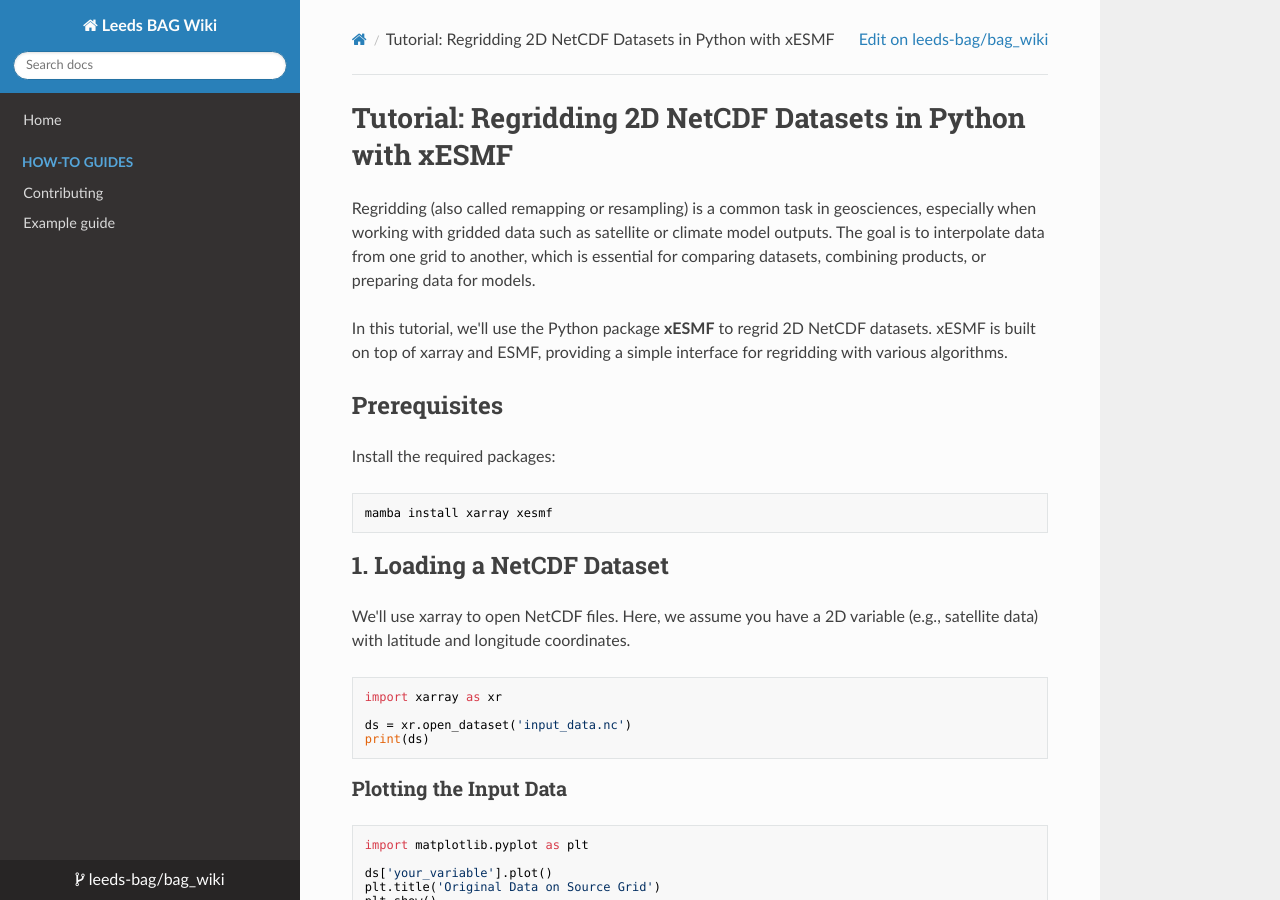
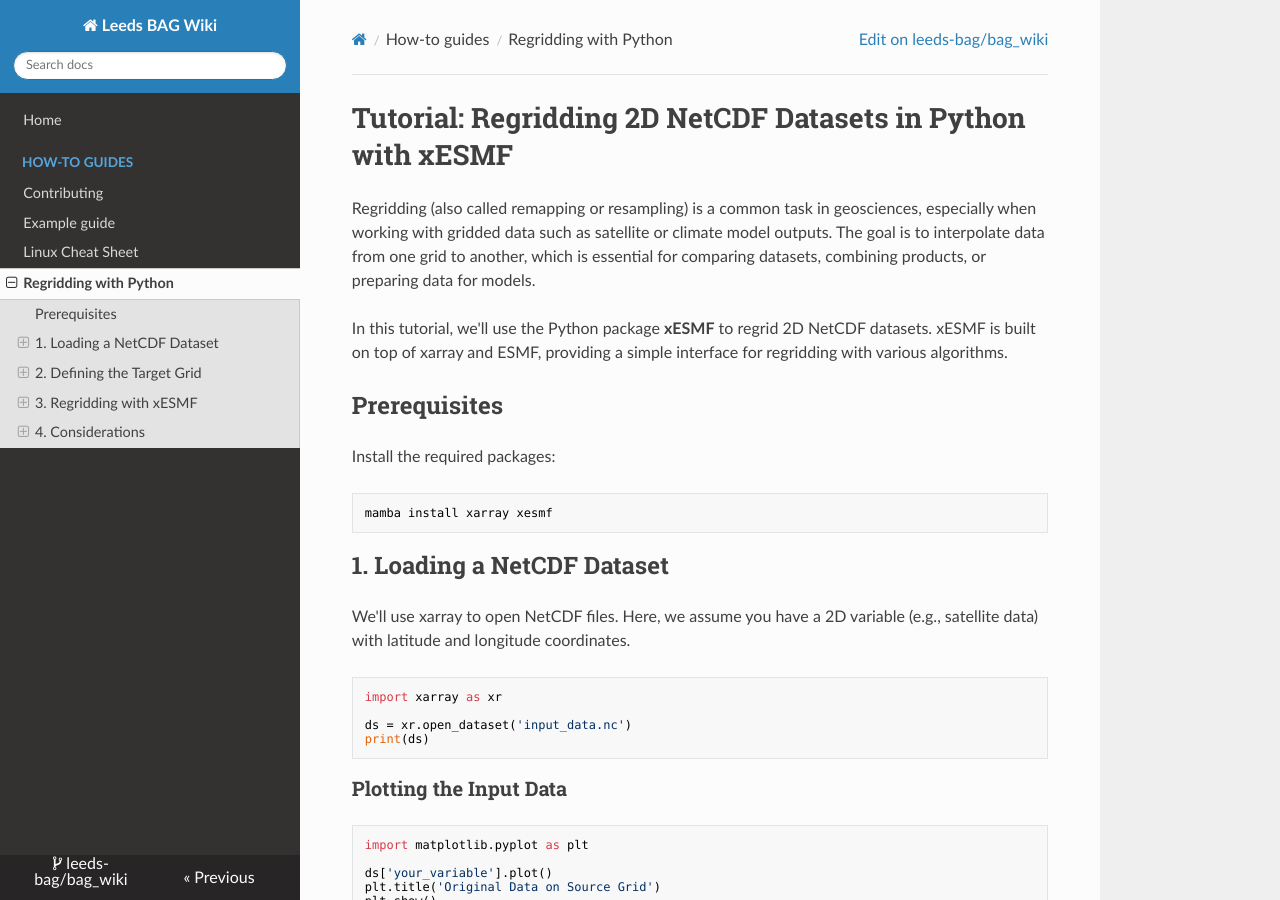
Before and after one commit to leeds-bag/bag_wiki, an MkDocs documentation site: the page built from docs/how_to_regrid_xesmf_tutorial.md, in a window 1280 px wide and 900 px high. Built offline with MkDocs 1.6.1, drawn with Linux system fonts in a browser that asks for light colours; nearby versions of some CDN libraries.

Commit message:
Add new guides to the navigation menu

```diff
--- a/mkdocs.yml
+++ b/mkdocs.yml
@@ -13,6 +13,8 @@ nav:
   - How-to guides:
       - Contributing: contributing.md
       - Example guide: how-to-example.md
+      - Linux Cheat Sheet: linux_cheat_sheet.md
+      - Regridding with Python: how_to_regrid_xesmf_tutorial.md
 
 plugins:
   - search
```
